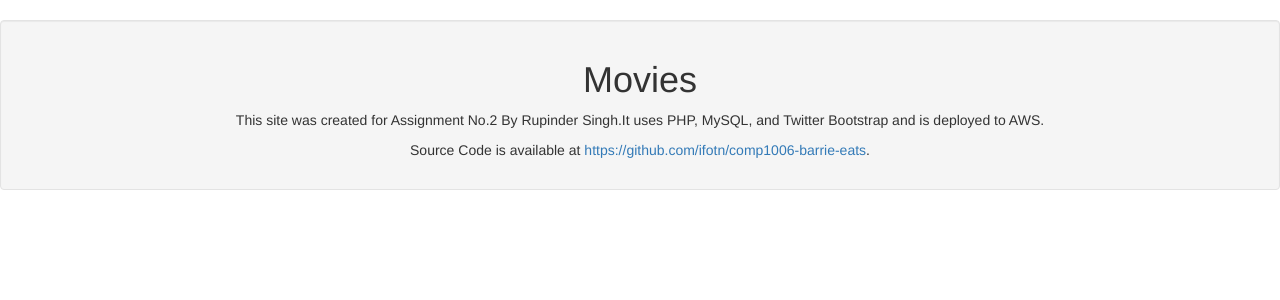
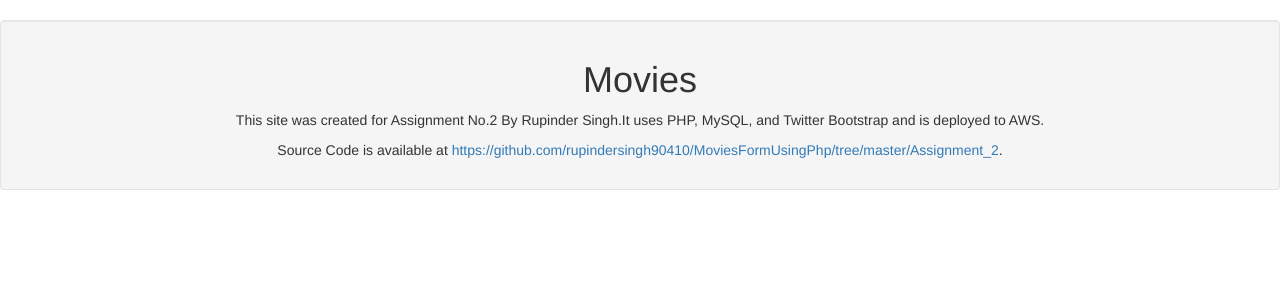
Before and after one commit to rupindersingh90410/MoviesFormUsingPhp, a PHP site: page /default.php in a window 1280 px wide. Shown: the part 52-352 px from the top of the page. Run offline with PHP 8.4, Linux system fonts and the light colour scheme.

Commit message:
Add files via upload

```diff
--- a/Assignment_2/default.php
+++ b/Assignment_2/default.php
@@ -6,8 +6,8 @@ require('header.php');
 <main class="well text-center">
     <h1 class="">Movies</h1>
     <p>This site was created for Assignment No.2 By Rupinder Singh.It uses PHP, MySQL, and Twitter Bootstrap and is deployed to AWS.</p>
-    <p>Source Code is available at <a href="https://github.com/ifotn/comp1006-barrie-eats">
-            https://github.com/ifotn/comp1006-barrie-eats</a>.</p>
+    <p>Source Code is available at <a href="https://github.com/rupindersingh90410/MoviesFormUsingPhp/tree/master/Assignment_2">
+            https://github.com/rupindersingh90410/MoviesFormUsingPhp/tree/master/Assignment_2</a>.</p>
 </main>
 
 </body>
```
